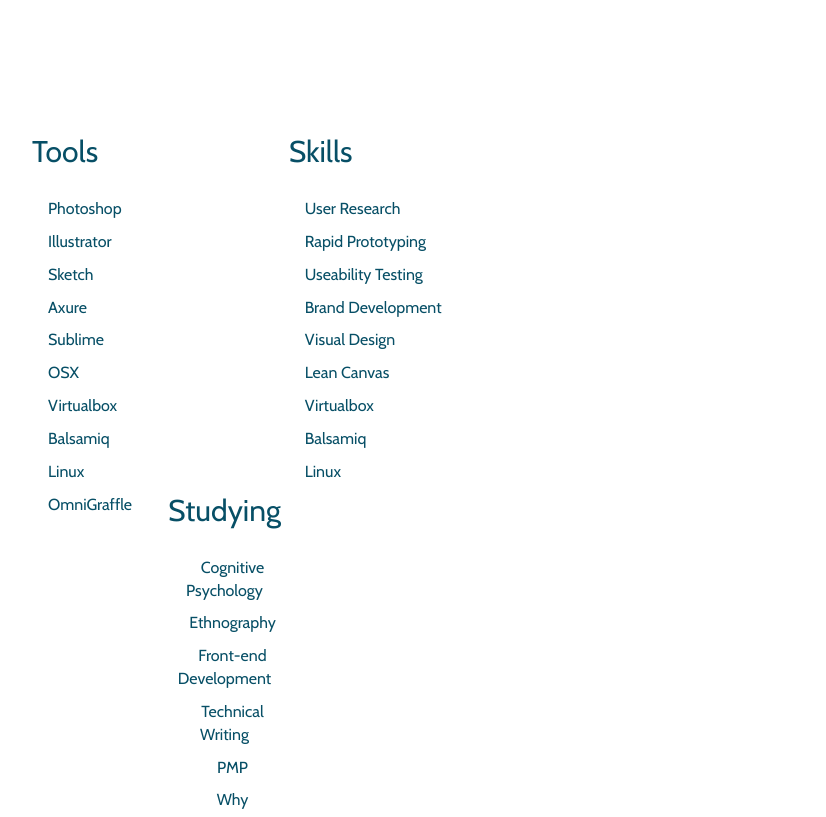
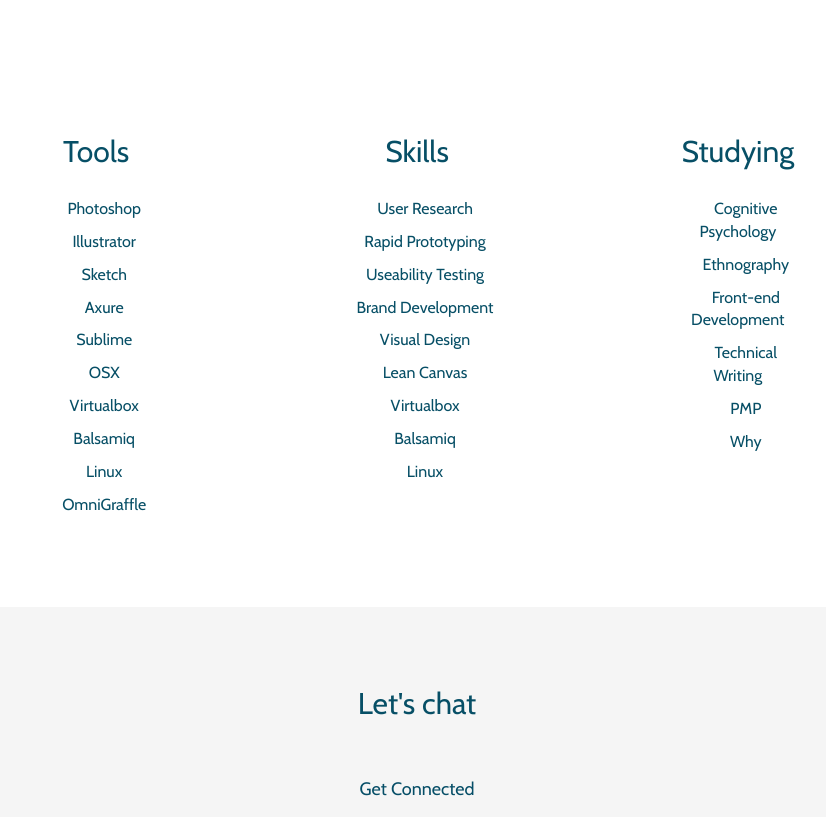
Before and after one commit to Dr3c/dr3c.github.io, a website: page index.html in a window 1280 px wide. Shown: the part 4700-5517 px from the top of the page, without its empty margins (223-1049 px from the left). Drawn offline with nearby package versions, Linux system fonts and the light colour scheme.

Commit message:
list fix

```diff
--- a/index.html
+++ b/index.html
@@ -197,7 +197,7 @@
     <section id="features" class="features section">
         <div class="row">
             <div class="col-md-offset-2 col-md-8">
-            <div class="container  col-lg-2 col-md-4 col-sm-12">
+            <div class="container text-center col-lg-2 col-md-4 col-sm-12">
                 <h2 class="title">Tools</h2>
                 <ul class="feature-list list-unstyled">
                     <li><i class="fa fa-check"></i>Photoshop</li>
@@ -212,7 +212,7 @@
                     <li><i class="fa fa-check"></i>OmniGraffle</li>
                 </ul>
             </div><!--//container-->
-            <div class="container col-lg-offset-2 col-lg-8 col-md-4 col-sm-12">
+            <div class="container text-center  col-lg-8 col-md-4 col-sm-12">
                 <h2 class="title">Skills</h2>
                 <ul class="feature-list list-unstyled">
                        <li><i class="fa fa-check"></i>User Research</li>
```
